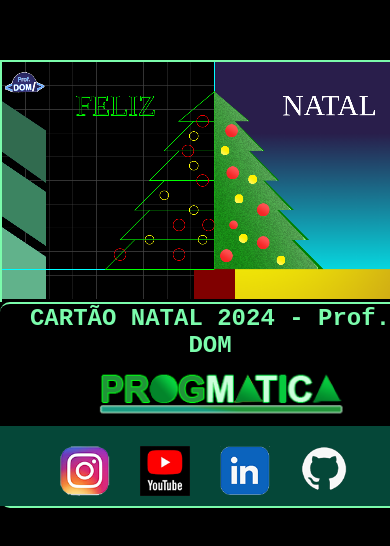
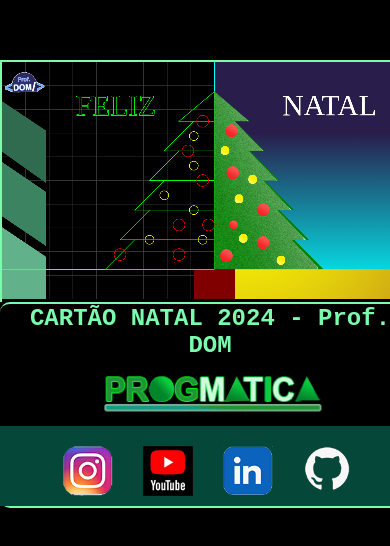
Before and after one commit to douginfodev/natal2024, a plain HTML site: page index.html in a window 390 px wide. Shown: the part 130-676 px from the top of the page. Drawn offline with Linux system fonts and the light colour scheme.

Commit message:
feat: Updated Layout

```diff
--- a/css/style.css
+++ b/css/style.css
@@ -107,7 +107,7 @@ footer {
   justify-content: start;
   align-items: center;
   padding: 5px;
-  margin-right: 10px;
+  margin-right: 5px;
   background-image: var(--image-bck-containers);
   border-right: 2px solid;
   border-right-color: var(--border-color);
@@ -137,6 +137,7 @@ footer {
   display: flex;
   justify-content: center;
   align-items: center;
+  width: 25%;
   height: inherit;
   border-radius: 20px 20px;
   margin: 8px;
@@ -259,7 +260,7 @@ padding: 2px;
   }
 
   .container-socialmedia img{
-  width: 100%;
+  width: 60%;
   height: auto;
   padding: 2px;
   }
--- a/index.html
+++ b/index.html
@@ -79,11 +79,9 @@ Copyright (c) 2024 - Professor DOM.
                 <h1>CARTÃO NATAL 2024 - Prof. DOM</h1>
             </div>
 
-            <a href="https://www.youtube.com/@profdomdev" target="_blank">
             <div class="container-socialmedia">
                  <img src="images/logoprogmatica.png" alt="Logo do canal de estudos do professor DOM" />
             </div>
-           </a>
         </footer>
 
     </div>
```
